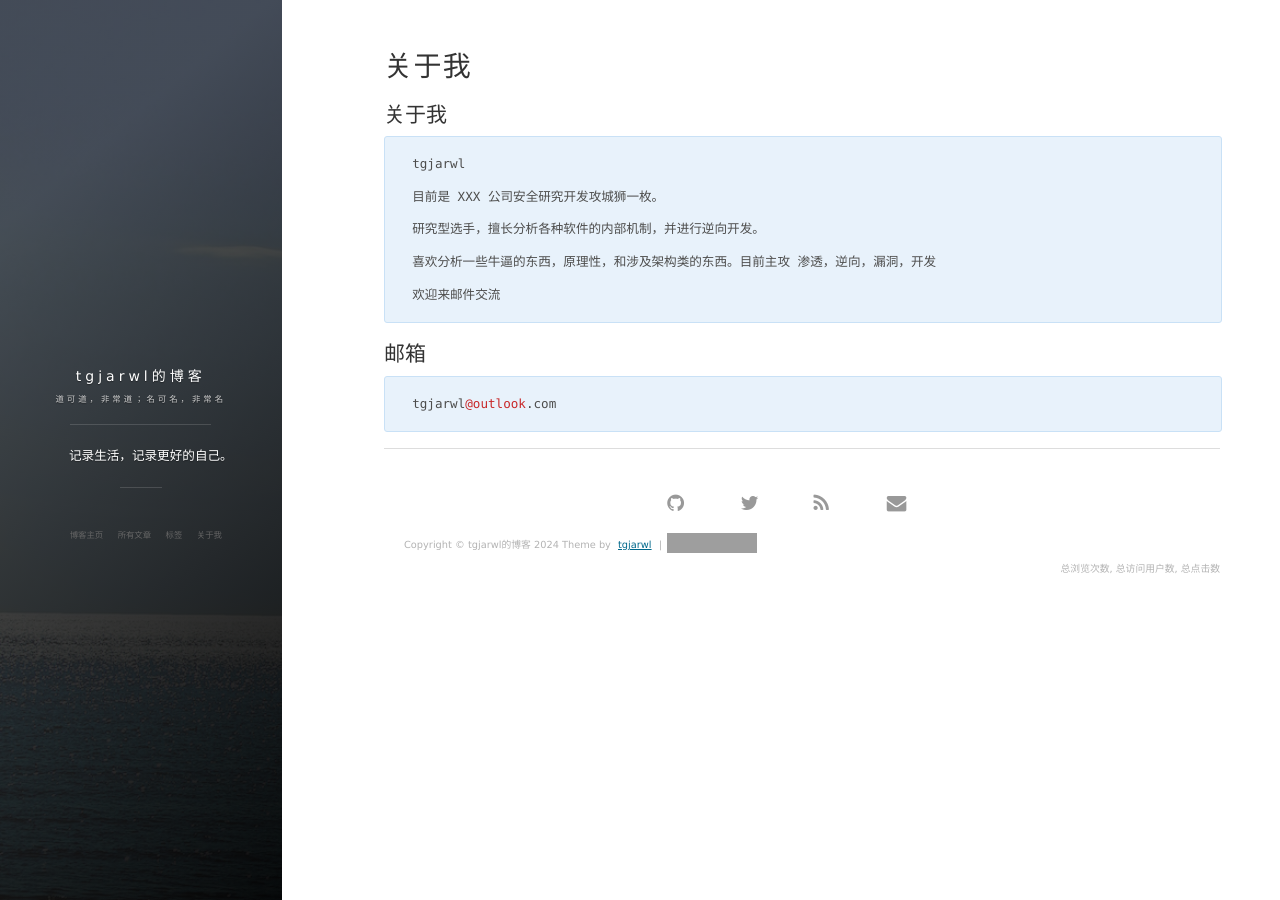
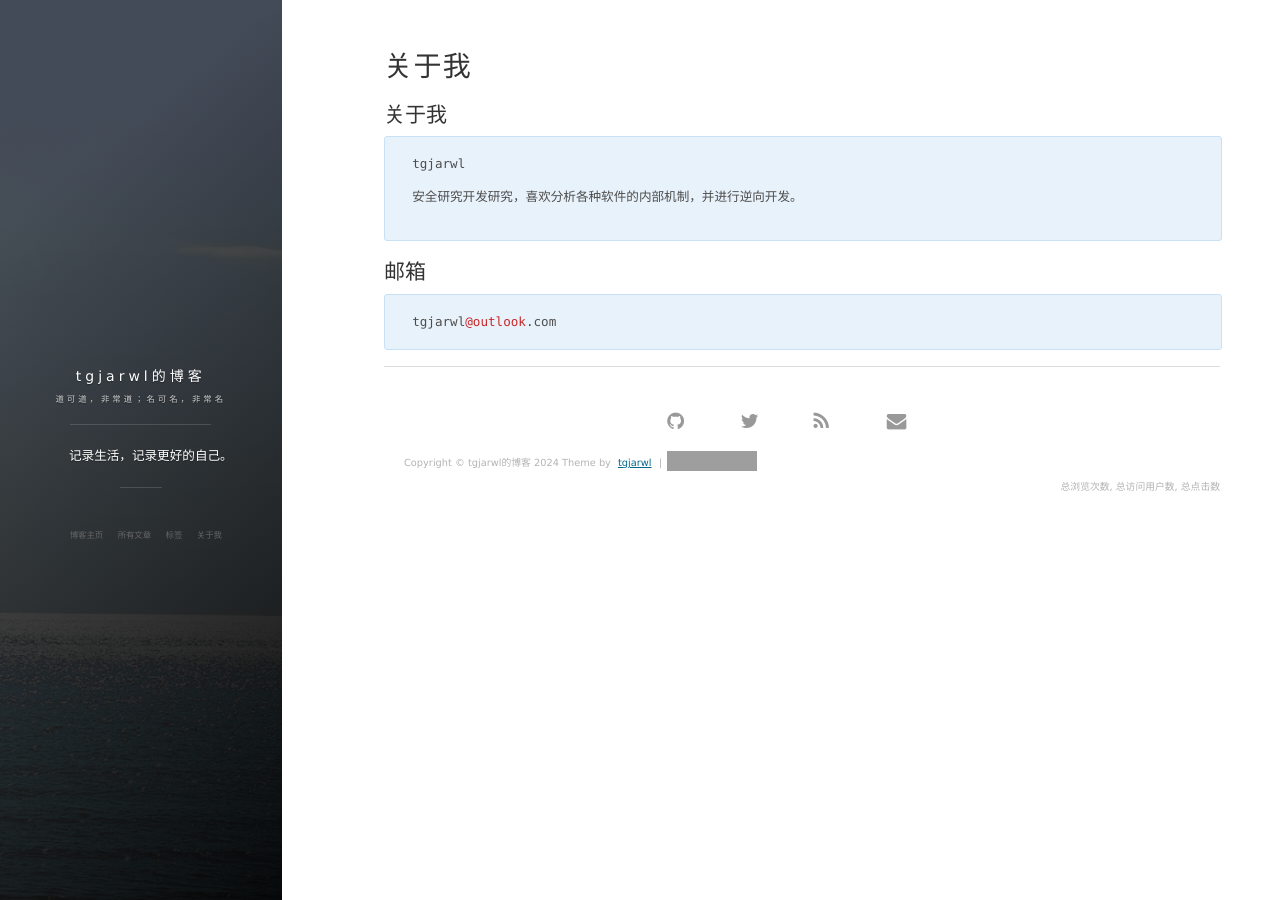
Before and after one commit to tgjarwl/tgjarwl.github.io, a Jekyll site: the page built from about.md, in a window 1280 px wide. Built offline with Jekyll 4.4.1, drawn with Linux system fonts in a browser that asks for light colours; nearby versions of some CDN libraries; comment, search, counter and statistics services are not loaded; grey boxes are pictures that could not be loaded.

Commit message:
Update about.md

````diff
--- a/about.md
+++ b/about.md
@@ -7,13 +7,8 @@ title: 关于我
 ```
 tgjarwl
 
-目前是 XXX 公司安全研究开发攻城狮一枚。
+安全研究开发研究，喜欢分析各种软件的内部机制，并进行逆向开发。
 
-研究型选手，擅长分析各种软件的内部机制，并进行逆向开发。
-
-喜欢分析一些牛逼的东西，原理性，和涉及架构类的东西。目前主攻 渗透，逆向，漏洞，开发
-
-欢迎来邮件交流
 ```
 ## 邮箱
 ```
````
